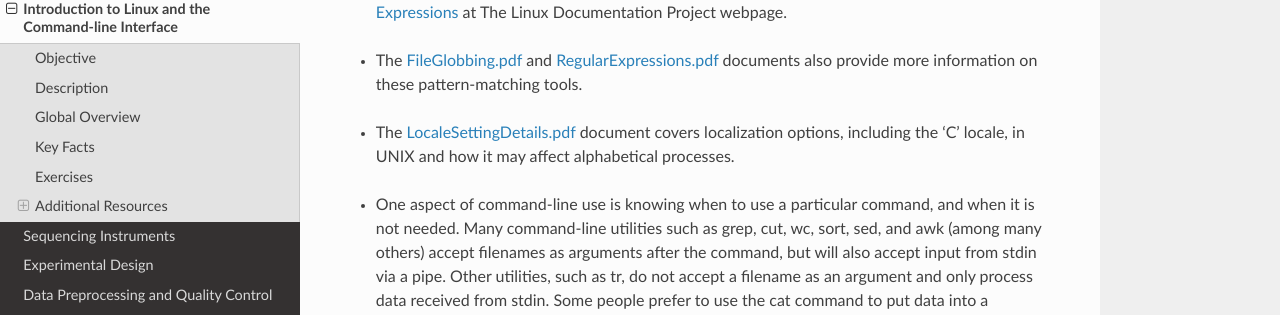
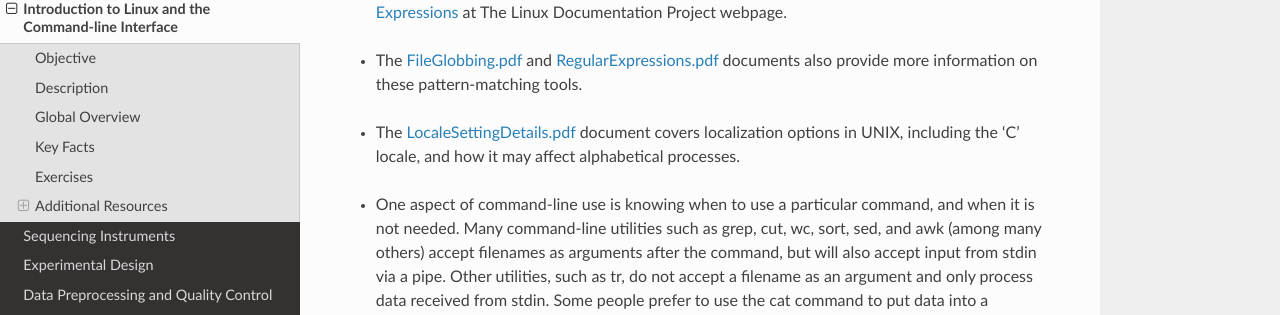
Before and after one commit to rwhetten/DeepSeqAnalysis, a Sphinx documentation site: the page built from docs/source/intro-linux.rst, in a window 1280 px wide and 900 px high, scrolled down 1951 px. Shown: the part 135-450 px from the top of the window. Built offline with Sphinx 7.4.7 and the Read the Docs theme 2.0.0, drawn with Linux system fonts in a browser that asks for light colours.

```diff
--- a/docs/source/intro-linux.rst
+++ b/docs/source/intro-linux.rst
@@ -79,7 +79,7 @@ Background information about Linux:
 
 \
 
-+ The `LocaleSettingDetails.pdf <https://drive.google.com/open?id=1Ummb6jYkrAindo8riOJr7YuMd4KAV4EV>`_ document covers localization options, including the 'C' locale, in UNIX and how it may affect alphabetical processes.
++ The `LocaleSettingDetails.pdf <https://drive.google.com/open?id=1Ummb6jYkrAindo8riOJr7YuMd4KAV4EV>`_ document covers localization options in UNIX, including the 'C' locale, and how it may affect alphabetical processes.
 
 \
 
```
